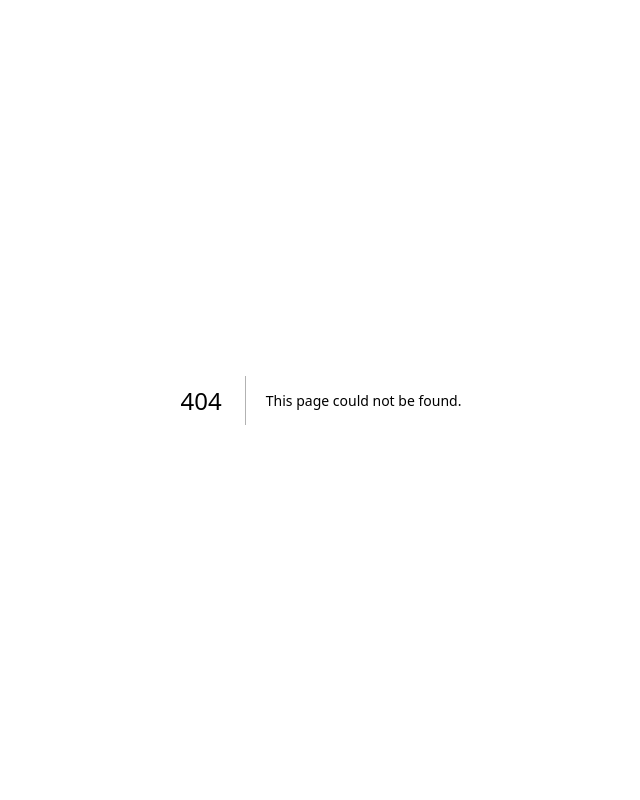
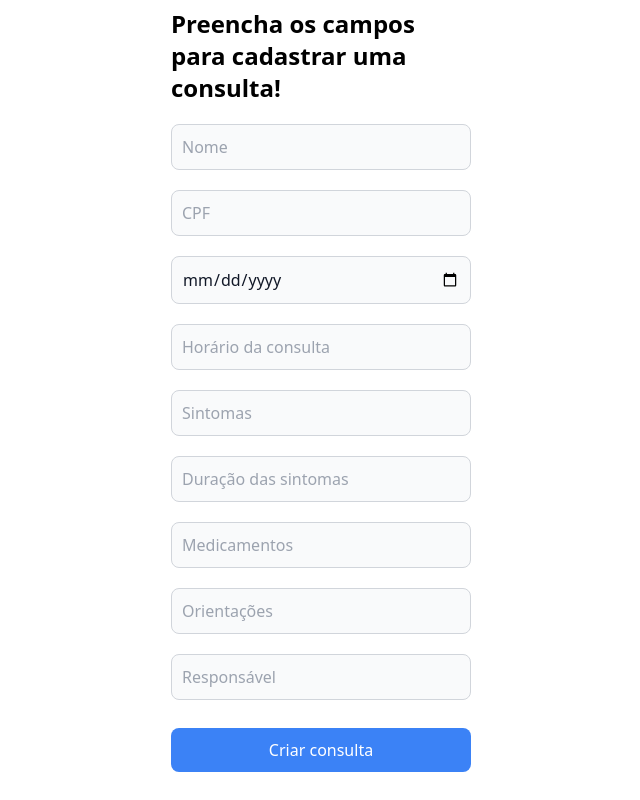
Before and after one commit to VitorDanielA/capssaude, a Next.js app: page /consulta/FormCadastroConsulta in a window 1280 px wide. Before the commit this address had no page. Shown: the top 800 px of the page, without its empty margins (319-959 px from the left). Built offline with nearby package versions, Linux system fonts and the light colour scheme.

Commit message:
Adiciona tela cadastro consulta

```diff
--- /dev/null
+++ b/src/components/CadastrarConsulta.tsx
@@ -0,0 +1,164 @@
+import { useState } from "react";
+import InputFieldProps from "@/components/InputFieldProps";
+
+export default function CadastrarConsulta() {
+
+    const [form, setForm] = useState({
+        nome: '',
+        cpf: '',
+        dataConsulta: '',
+        horarioConsulta: '',
+        sintomas: '',
+        duracaoSintomas: '',
+        medicamentos: '',
+        orientacoes: '',
+        responsavel: '',
+    });
+
+    const [showSuccessPopup, setShowSuccessPopup] = useState(false);
+
+    const handleChangeForm = (event) => {
+        setForm({
+          ...form,
+          [event.target.name]: event.target.value,
+        });
+      };
+
+    const handleForm = async (event) => {
+        event.preventDefault();
+        console.log(form)
+
+        try {
+            const response = await fetch('http://localhost:8080/caps/consulta', {
+                method: 'POST',
+                headers: {
+                    'Content-Type': 'application/json',
+                },
+                body: JSON.stringify(form),
+            });
+
+            const json = await response.json();
+            console.log(response.status);
+            console.log(json);
+
+
+            if (response.ok) {
+                setShowSuccessPopup(true);
+
+
+            } else {
+                alert(json.message || 'Erro ao criar Paciente');
+            }
+        } catch (error) {
+            console.error(error);
+            alert('Erro ao criar Paciente');
+        }
+    };
+
+    const inputs = [
+        {
+            type: 'text',
+            name: 'nome',
+            className: 'bg-gray-50 border border-gray-300 text-gray-900 rounded-lg block w-full p-2.5 focus: outline-none my-5',
+            placeholder: 'Nome',
+            required: true,
+        },
+        {
+            type: 'text',
+            name: 'cpf',
+            className: 'bg-gray-50 border border-gray-300 text-gray-900 rounded-lg block w-full p-2.5 focus: outline-none mb-5',
+            placeholder: 'CPF',
+            required: true,
+        },
+        {
+            type: 'date',
+            name: 'dataConsulta',
+            className: 'bg-gray-50 border border-gray-300 text-gray-900 rounded-lg block w-full p-2.5 focus: outline-none mb-5',
+            placeholder: 'Data da consulta',
+            required: true,
+        },
+        {
+            type: 'text',
+            name: 'horarioConsulta',
+            className: 'bg-gray-50 border border-gray-300 text-gray-900 rounded-lg block w-full p-2.5 focus: outline-none mb-5',
+            placeholder: 'Horário da consulta',
+            required: true,
+        },
+        {
+            type: 'text',
+            name: 'sintomas',
+            className: 'bg-gray-50 border border-gray-300 text-gray-900 rounded-lg block w-full p-2.5 focus: outline-none mb-5',
+            placeholder: 'Sintomas',
+            required: true,
+        },
+        {
+            type: 'text',
+            name: 'duracaoSintomas',
+            className: 'bg-gray-50 border border-gray-300 text-gray-900 rounded-lg block w-full p-2.5 focus: outline-none mb-5',
+            placeholder: 'Duração das sintomas',
+            required: true,
+        },
+        {
+            type: 'text',
+            name: 'medicamentos',
+            className: 'bg-gray-50 border border-gray-300 text-gray-900 rounded-lg block w-full p-2.5 focus: outline-none mb-5',
+            placeholder: 'Medicamentos',
+            required: true,
+        },
+        {
+            type: 'text',
+            name: 'orientacoes',
+            className: 'bg-gray-50 border border-gray-300 text-gray-900 rounded-lg block w-full p-2.5 focus: outline-none mb-5',
+            placeholder: 'Orientações',
+            required: true,
+        },
+        {
+            type: 'text',
+            name: 'responsavel',
+            className: 'bg-gray-50 border border-gray-300 text-gray-900 rounded-lg block w-full p-2.5 focus: outline-none mb-5',
+            placeholder: 'Responsável',
+            required: true,
+        },
+    ];
+
+    return (
+
+        <div className="flex items-center justify-around flex-wrap min-h-[100vh]">
+            <div className="w-[300px] mb-5">
+                <h1 className="text-2xl font-semibold">
+                    Preencha os campos para cadastrar uma consulta!
+                </h1>
+                <form onSubmit={handleForm} className="flex flex-col">
+
+
+                    {inputs.map((input) => (
+                        <InputFieldProps
+                            key={input.name}
+                            type={input.type}
+                            name={input.name}
+                            className={input.className}
+                            placeholder={input.placeholder}
+                            required={input.required}
+                            value={form[input.name]}
+                            onChange={handleChangeForm}
+                        />
+                    ))}
+
+                    <button className="bg-blue-500 p-2.5 mt-2 rounded-lg text-white hover:bg-blue-400">
+                        Criar consulta
+                    </button>
+
+                </form>
+                {showSuccessPopup && (
+                    <div className="fixed inset-0 bg-black bg-opacity-50 flex items-center justify-center z-50">
+                        <div className="bg-white p-4 rounded shadow-md">
+                            <p>Cadastro da consulta realizado com sucesso!</p>
+                        </div>
+                    </div>
+                )}
+            </div>
+        </div>
+
+
+    );
+}
--- /dev/null
+++ b/src/pages/consulta/FormCadastroConsulta.tsx
@@ -0,0 +1,13 @@
+import Cadastrar from "@/components/CadastrarConsulta";
+import Footer from "@/components/Footer";
+
+export default function FormCadastrarConsulta(){
+    return (
+        <main>
+          <div>
+            <Cadastrar/>
+          </div>
+          <Footer/>
+        </main>
+      );
+}
```
